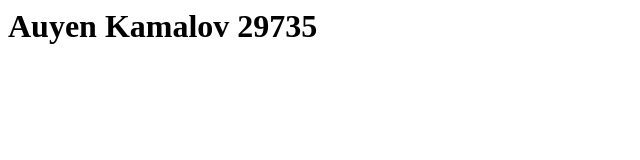
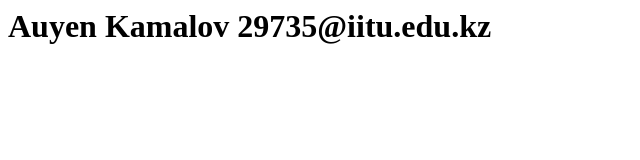
Before and after one commit to Auyen-KM/hijacking-itmo, a plain HTML site: page index.html in a window 1280 px wide. Shown: the whole page, without its empty margins (0-640 px from the left). Drawn offline with Linux system fonts and the light colour scheme.

Commit message:
Update index.html

```diff
--- a/index.html
+++ b/index.html
@@ -1 +1 @@
-<h1> Auyen Kamalov 29735 </h1>
+<h1> Auyen Kamalov 29735@iitu.edu.kz </h1>
```
